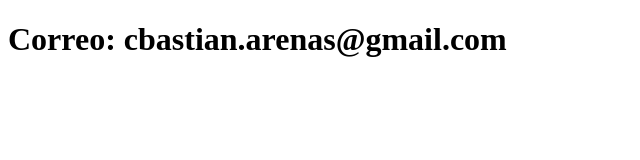
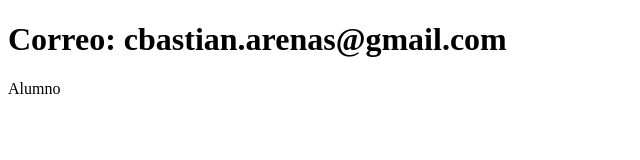
Before and after one commit to cbastian1985/Sistem-Registro, a plain HTML site: page contacto.html in a window 1280 px wide. Shown: the full height of the page, 0-640 px from the left. Drawn offline with Linux system fonts and the light colour scheme.

Commit message:
se actualiza el contacto

```diff
--- a/contacto.html
+++ b/contacto.html
@@ -7,6 +7,7 @@
 </head>
 <body>
     <h1>Correo: cbastian.arenas@gmail.com</h1>
+    <p>Alumno</p>
 
 </body>
 </html>
```
